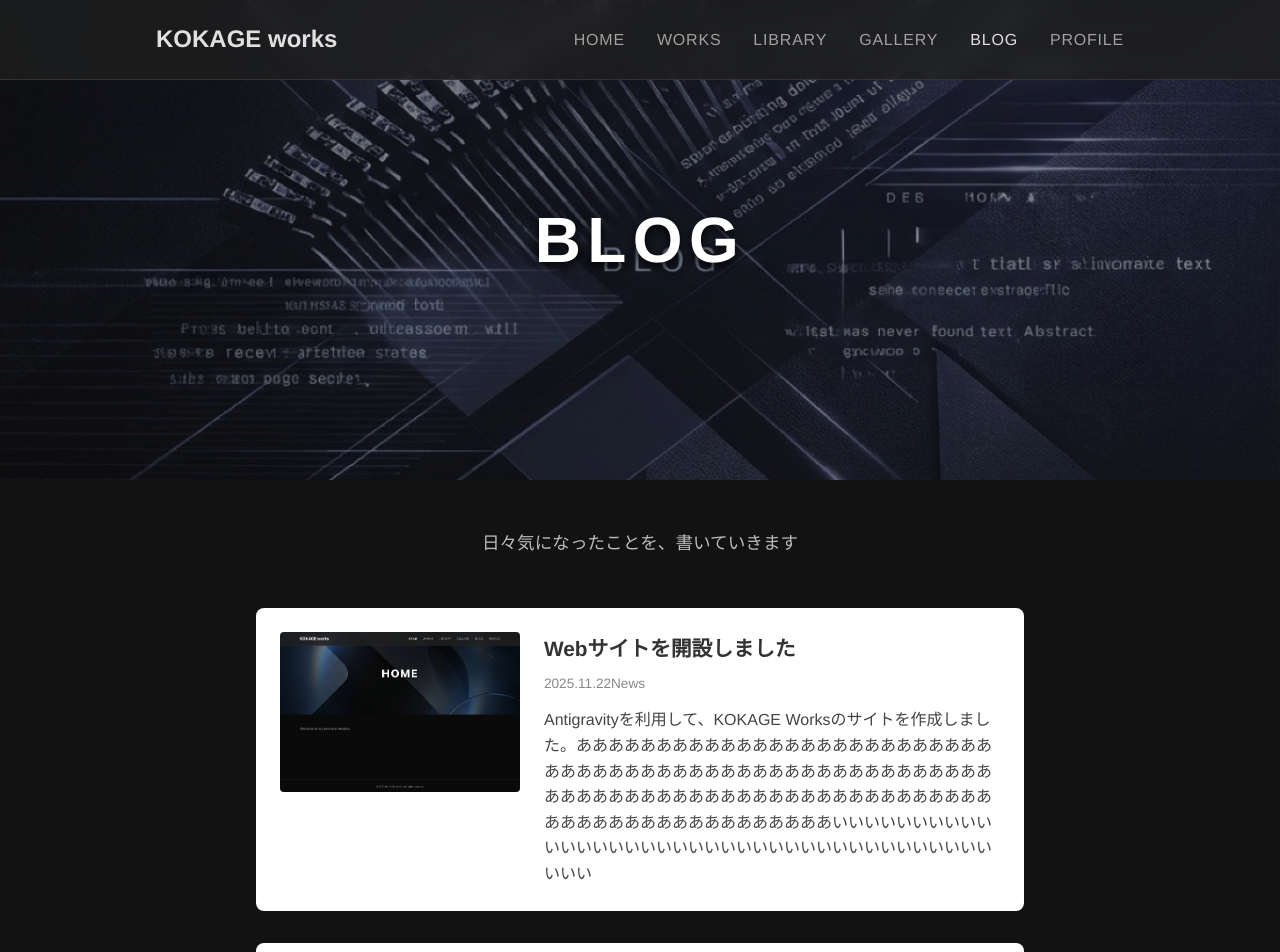
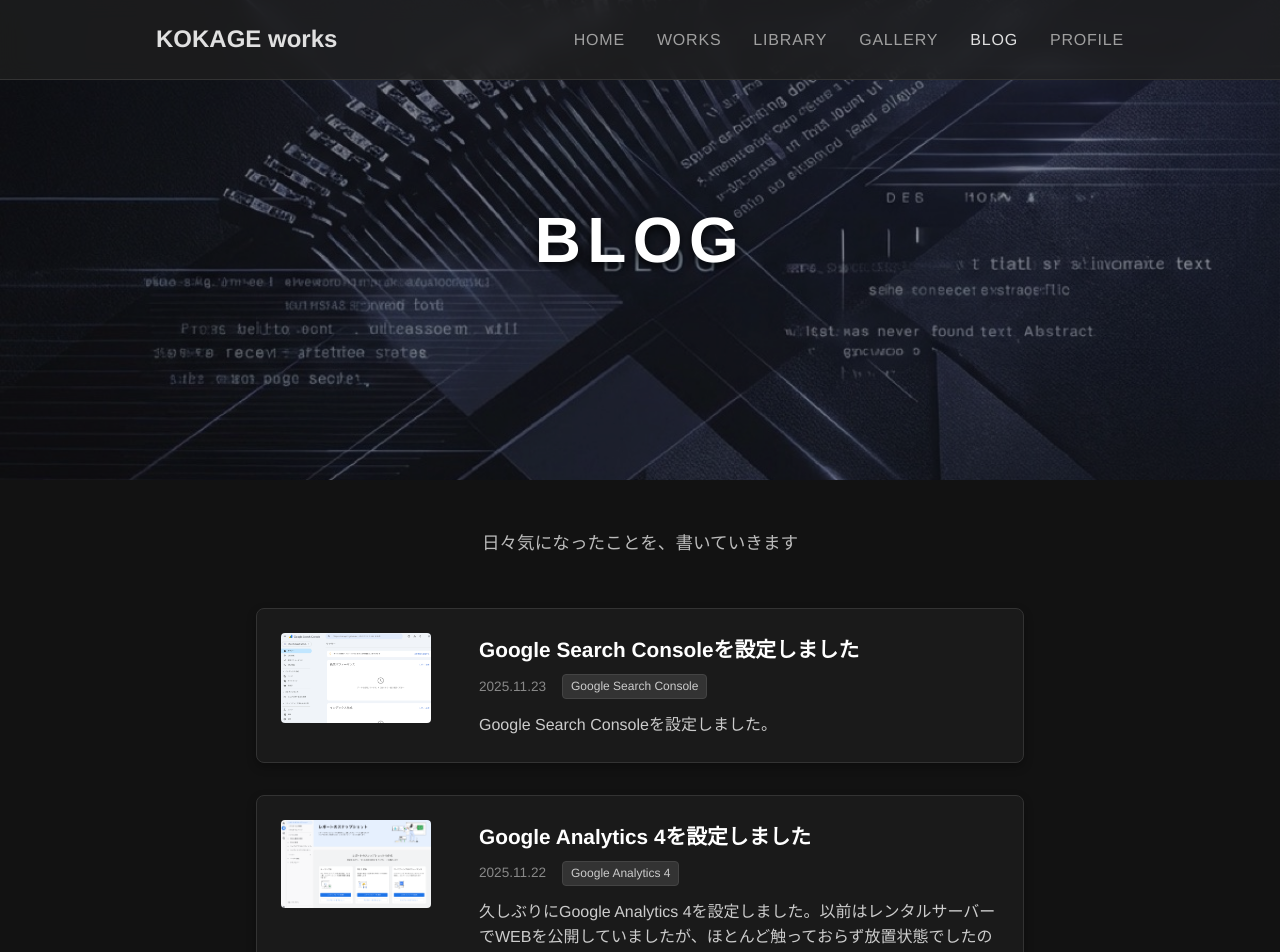
Before and after one commit to kokage21/kokage21.github.io, a React (Vite) app: page /#/blog in a window 1280 px wide. Shown: the top 952 px of the page. Built offline with nearby package versions, Linux system fonts and the light colour scheme.

Commit message:
Modify layout
各ページの表示を微修正

```diff
--- a/src/App.css
+++ b/src/App.css
@@ -197,6 +197,7 @@ body {
 /* =========================================
    5. Blog List Layout (BLOG / WORKS / GALLERY)
    ========================================= */
+
 .blog-list-container {
   max-width: 800px;
   margin: 0 auto;
@@ -206,27 +207,60 @@ body {
 .blog-card {
   display: flex;
   gap: 1.5rem;
-  background-color: #fff;
-  color: #333;
+
+  /* ★修正：背景をダークグレーに変更 */
+  background-color: #1a1a1a;
+  border: 1px solid #333;
+  /* 枠線を薄く追加 */
+
+  /* ★修正：文字色を白系に変更 */
+  color: #e0e0e0;
+
   border-radius: 8px;
   padding: 1.5rem;
   margin-bottom: 2rem;
-  box-shadow: 0 2px 8px rgba(0, 0, 0, 0.08);
+  box-shadow: 0 4px 10px rgba(0, 0, 0, 0.3);
+  /* 影を少し濃く */
   align-items: flex-start;
+  transition: transform 0.2s ease;
+  /* ホバー時の動き用 */
 }
 
+/* ホバー時に少し浮く演出（HOMEと合わせる） */
+.blog-card:hover {
+  transform: translateY(-3px);
+  border-color: #4a7c59;
+  /* KOKAGE Green */
+}
+
+/* 左側の写真エリア（高さ自動調整版） */
+/* 左側の写真エリア（幅を縮小版） */
 .blog-image-wrapper {
-  flex: 0 0 240px;
-  height: 160px;
+  float: left;
+
+  /* ★修正：幅を240pxから150px（約3/5）に変更 */
+  width: 150px;
+  /* 元は width: 240px; */
+
+  height: auto;
+  /* 高さはなりゆき（変更なし） */
+  margin-right: 1.5rem;
+  margin-bottom: 0.5rem;
   border-radius: 4px;
   overflow: hidden;
-  background-color: #f0f0f0;
+  background-color: transparent;
 }
 
 .blog-card-image {
   width: 100%;
-  height: 100%;
-  object-fit: cover;
+
+  /* ★修正：高さを自動にして比率を保つ */
+  height: auto;
+  /* 元は height: 100%; */
+
+  /* ★修正：object-fit: cover; を削除（またはコメントアウト） */
+  /* object-fit: cover; */
+
   display: block;
 }
 
@@ -235,22 +269,53 @@ body {
   min-width: 0;
 }
 
-/* カード内文字色 */
+/* カード内文字色の変更 */
 .blog-title {
-  color: #333;
+  color: #fff;
+  /* ★タイトルは真っ白に */
   font-size: 1.3rem;
   margin: 0 0 0.5rem 0;
 }
 
 .blog-content {
-  color: #444;
+  color: #ccc;
+  /* ★本文は薄いグレーに */
   line-height: 1.6;
 }
 
+/* src/styles/App.css */
+
+/* 日付やカテゴリのエリア */
 .blog-meta {
+  display: flex;
+  /* ★重要：横並びにして整列させる */
+  align-items: center;
+  /* 上下の中心を揃える */
+  gap: 1rem;
+  /* ★重要：日付とタグの間に隙間を空ける */
+  flex-wrap: wrap;
+  /* スマホでタグが多い時に折り返す */
+
   color: #888;
   font-size: 0.85rem;
   margin-bottom: 0.8rem;
+}
+
+/* カテゴリ/ツールのタグデザイン */
+.tag-mini {
+  display: inline-block;
+  background-color: #333;
+  /* ダークな背景 */
+  color: #ccc;
+  /* 明るい文字 */
+  padding: 2px 8px;
+  /* 内側の余白 */
+  border-radius: 4px;
+  /* 角丸 */
+  font-size: 0.75rem;
+  /* 文字は少し小さく */
+  border: 1px solid #444;
+  /* 薄い枠線 */
 }
 
 @media (max-width: 600px) {
@@ -263,3 +328,79 @@ body {
     height: 200px;
   }
 }
+
+/* =========================================
+   GALLERY PAGE (3列・中央揃えレイアウト)
+   ========================================= */
+
+.gallery-container {
+  max-width: 1200px;
+  margin: 0 auto 3rem;
+  padding: 0 1rem;
+}
+
+.gallery-grid {
+  display: grid;
+  /* ★PCでは「3列」に固定して大きく見せる */
+  grid-template-columns: repeat(3, 1fr);
+  gap: 2.5rem;
+  /* 写真同士の隙間も少し広げてゆったりさせる */
+}
+
+.gallery-item {
+  text-align: center;
+  /* ★文字を中央揃え */
+  transition: transform 0.2s ease;
+}
+
+.gallery-item:hover {
+  transform: translateY(-5px);
+}
+
+/* 写真のデザイン（100%表示版） */
+.gallery-thumb {
+  width: 100%;
+  /* 横幅はグリッドに合わせて100% */
+  height: auto;
+  /* ★重要：高さは写真に合わせて自動調整 */
+
+  /* aspect-ratio: 1 / 1;  ←この行を削除（またはコメントアウト） */
+  /* object-fit: cover;    ←この行を削除（またはコメントアウト） */
+
+  border-radius: 4px;
+  margin-bottom: 0.8rem;
+
+  /* 背景色は不要になるので透明に */
+  background-color: transparent;
+
+  display: block;
+  box-shadow: 0 4px 12px rgba(0, 0, 0, 0.3);
+}
+
+.gallery-info {
+  font-size: 0.9rem;
+  /* 文字を少し大きく */
+  color: #bbb;
+  /* 少し明るくして読みやすく */
+  display: flex;
+  align-items: center;
+  justify-content: center;
+  /* ★フレックスボックスの中身を中央寄せ */
+  gap: 0.8rem;
+}
+
+/* --- レスポンシブ対応 --- */
+
+/* タブレットくらいの幅なら2列にする */
+@media (max-width: 900px) {
+  .gallery-grid {
+    grid-template-columns: repeat(2, 1fr);
+  }
+}
+
+/* スマホなら1列（大きく見せる） */
+@media (max-width: 600px) {
+  .gallery-grid {
+    grid-template-columns: 1fr;
+  }
+}
--- a/src/assets/articles/blogPosts.js
+++ b/src/assets/articles/blogPosts.js
@@ -1,20 +1,29 @@
 export const blogPosts = [
+    {
+        id: 3,
+        title: "Google Search Consoleを設定しました",
+        date: "2025.11.23",
+        category: "Google Search Console",
+        content: "Google Search Consoleを設定しました。",
+        image: "/images/blogImg/id3.png",
+        featured: true,
+    },
+    {
+        id: 2,
+        title: "Google Analytics 4を設定しました",
+        date: "2025.11.22",
+        category: "Google Analytics 4",
+        content: "久しぶりにGoogle Analytics 4を設定しました。以前はレンタルサーバーでWEBを公開していましたが、ほとんど触っておらず放置状態でしたので、今回を機に再度トライしてみます",
+        image: "/images/blogImg/id2.png",
+        featured: true,
+    },
     {
         id: 1,
         title: "Webサイトを開設しました",
         date: "2025.11.22",
         category: "News",
-        content: "Antigravityを利用して、KOKAGE Worksのサイトを作成しました。ああああああああああああああああああああああああああああああああああああああああああああああああああああああああああああああああああああああああああああああああああああああああああああああああああああいいいいいいいいいいいいいいいいいいいいいいいいいいいいいいいいいいいいいいいいい",
+        content: "Antigravityを利用して、KOKAGE Worksのサイトを作成しました。",
         image: "/images/blogImg/id1.png",
         featured: true,
     },
-    {
-        id: 2,
-        title: "GitHubの練習中",
-        date: "2025.11.22",
-        category: "GitHub",
-        content: "GitHub初心者です。とりあえずCommitとPushを繰り返しています。",
-        image: "/images/blogImg/id2.png",
-        featured: true,
-    },
 ];
--- a/src/assets/articles/galleryPosts.js
+++ b/src/assets/articles/galleryPosts.js
@@ -3,14 +3,14 @@ export const galleryPosts = [
     {
         id: 1,
         location: "Tokyo",
-        date: "2024.11",
+        date: "2024.11.02",
         image: "/images/galleryImg/20241102.jpg",
         featured: true,
     },
     {
         id: 2,
         location: "Chiba",
-        date: "2024.12",
+        date: "2024.12.21",
         image: "/images/galleryImg/20241221.jpg",
         featured: true,
     },
--- a/src/assets/articles/libraryPosts.js
+++ b/src/assets/articles/libraryPosts.js
@@ -1,18 +1,24 @@
 export const libraryPosts = [
     {
-        id: 1,
-        title: "思考の整理学",
-        author: "外山 滋比古",
-        comment: "継時脳の自分にとって、アイデアを寝かせることの重要性を学んだ。",
+        id: 2,
+        title: "Pythonデータ分析入門",
+        author: "Wes McKinney",
+        category: "Essay",
+        date: "2025.11.22",
+        content: "Pandasの基礎固めを実施中。Pythonを使ったデータ分析初心者におすすめ",
+        image: null,
         link: "https://github.com/kokage21/...",
         featured: true,
     },
     {
-        id: 2,
-        title: "Pythonデータ分析入門",
-        author: "Wes McKinney",
-        comment: "Pandasの基礎固めに最適。辞書的に使っている。",
-        link: "https://github.com/kokage21/...",
+        id: 1,
+        title: "かんたんプロンプト",
+        author: "佐藤源彦（著）",
+        category: "Tech",
+        date: "2025.11.22",
+        content: "生成AIに効果的なプロンプトの作り方が書かれている。",
+        image: "/images/libraryImg/id1.png",
+        link: "https://amzn.asia/d/2O7Zz02",
         featured: true,
     },
 ];
--- a/src/assets/articles/worksPosts.js
+++ b/src/assets/articles/worksPosts.js
@@ -4,6 +4,7 @@ export const worksPosts = [
     {
         id: 1,
         title: "ポートフォリオサイト作成",
+        date: "2025.11.22",
         category: "Web Development",
         tools: ["React", "Vite", "GitHub Pages"],
         image: null, //projectImg1, または画像のパス文字列
@@ -14,6 +15,7 @@ export const worksPosts = [
     {
         id: 2,
         title: "Googleアナリティクスを設定",
+        date: "2025.11.22",
         category: "Google Analysis 4",
         tools: ["Google Analytics 4"],
         image: null,
--- a/src/pages/Blog.jsx
+++ b/src/pages/Blog.jsx
@@ -16,11 +16,8 @@ function Blog() {
 
             <div className="blog-list-container">
                 {blogPosts.map((post) => (
-                    // ★修正：idを `blog-${post.id}` から `post-${post.id}` に変更
-                    // これで Home.jsx のリンク先 (/blog#post-1) と一致します
                     <article key={post.id} id={`post-${post.id}`} className="blog-card">
 
-                        {/* ...以下、変更なし... */}
                         {post.image && (
                             <div className="blog-image-wrapper">
                                 <img src={post.image} alt={post.title} className="blog-card-image" />
@@ -30,9 +27,13 @@ function Blog() {
                         <div className="blog-text-area">
                             <div className="blog-header">
                                 <h2 className="blog-title">{post.title}</h2>
+
+                                {/* ★ここを修正します！ */}
                                 <div className="blog-meta">
                                     <span className="blog-date">{post.date}</span>
-                                    <span className="blog-category">{post.category}</span>
+
+                                    {/* className="tag-mini" を追加してください */}
+                                    <span className="tag-mini">{post.category}</span>
                                 </div>
                             </div>
                             <p className="blog-content">{post.content}</p>
--- a/src/pages/Gallery.jsx
+++ b/src/pages/Gallery.jsx
@@ -1,6 +1,5 @@
 import React from 'react';
 import heroImage from '../assets/images/gallery-hero.png';
-// ★データファイルを読み込む
 import { galleryPosts } from '../assets/articles/galleryPosts.js';
 
 function Gallery() {
@@ -10,45 +9,42 @@ function Gallery() {
                 <img src={heroImage} alt="Gallery Hero" className="hero-image" />
                 <h1 className="page-title">GALLERY</h1>
             </div>
+
             <p className="page-description">
                 Photo gallery & Artworks.
             </p>
 
-            {/* 統一されたコンテナクラス */}
-            <div className="blog-list-container">
-                {galleryPosts.map((art) => (
-                    <article key={art.id} id={`art-${art.id}`} className="blog-card">
+            {/* ★ここからGALLERY専用レイアウト */}
+            <div className="gallery-container">
+                <div className="gallery-grid">
+                    {galleryPosts.map((art) => (
+                        <div key={art.id} id={`art-${art.id}`} className="gallery-item">
 
-                        {/* 左：画像エリア */}
-                        {art.image && (
-                            <div className="blog-image-wrapper">
-                                <img src={art.image} alt={art.title} className="blog-card-image" />
-                            </div>
-                        )}
+                            {/* 写真エリア（正方形のタイル） */}
+                            {art.image && (
+                                <img
+                                    src={art.image}
+                                    alt={art.title}
+                                    className="gallery-thumb"
+                                />
+                            )}
 
-                        {/* 右：文章エリア */}
-                        <div className="blog-text-area">
-                            <div className="blog-header">
-                                <h2 className="blog-title">{art.title}</h2>
+                            {/* 情報エリア（日付と場所のみ） */}
+                            <div className="gallery-info">
+                                <span>{art.date}</span>
 
-                                <div className="blog-meta">
-                                    <span className="blog-date">{art.date}</span>
-                                    <span className="tag-mini">{art.category}</span>
-
-                                    {/* ★GALLERY特有：場所があれば表示 */}
-                                    {art.location && (
-                                        <span style={{ marginLeft: '10px', fontSize: '0.8rem', color: '#666' }}>
-                                            📍 {art.location}
-                                        </span>
-                                    )}
-                                </div>
+                                {/* 場所がある場合のみ表示 */}
+                                {art.location && (
+                                    <>
+                                        <span style={{ opacity: 0.5 }}>|</span> {/* 区切り線 */}
+                                        <span>📍 {art.location}</span>
+                                    </>
+                                )}
                             </div>
 
-                            <p className="blog-content">{art.content}</p>
                         </div>
-
-                    </article>
-                ))}
+                    ))}
+                </div>
             </div>
         </div>
     );
--- a/src/pages/Home.jsx
+++ b/src/pages/Home.jsx
@@ -1,13 +1,14 @@
 import React from 'react';
-import { Link } from 'react-router-dom'; // ★修正1：これを忘れると動かない！
+import { Link } from 'react-router-dom';
 import heroImage from '../assets/images/home-hero.png';
 
 import { blogPosts } from '../assets/articles/blogPosts.js';
 import { worksPosts } from '../assets/articles/worksPosts.js';
+import { libraryPosts } from '../assets/articles/libraryPosts.js'; // ★復活
 
 function Home() {
 
-    // Blogからの選抜
+    // Blog
     const featuredBlogs = blogPosts
         .filter(post => post.featured)
         .map(post => ({
@@ -16,11 +17,11 @@ function Home() {
             image: post.image,
             category: "BLOG / " + post.category,
             description: post.content.substring(0, 40) + "...",
-            link: `/blog#post-${post.id}`
+            link: `/blog#post-${post.id}`,
+            date: post.date
         }));
 
-    // Worksからの選抜
-    // ★修正2：変数を「worksData」から「worksPosts」に修正
+    // Works
     const featuredWorks = worksPosts
         .filter(work => work.featured)
         .map(work => ({
@@ -29,15 +30,30 @@ function Home() {
             image: work.image,
             category: "WORKS / " + work.category,
             description: work.description,
-            link: `/works#work-${work.id}` // ※Worksページ側のID設定も忘れずに！
+            link: `/works#work-${work.id}`,
+            date: work.date
         }));
 
-    // ★修正3：ドット3つ(...)をつけて、配列を「結合」する
-    // これがないと、[[blog], [work]] という二重構造になり、mapでエラーになります
+    // Library（★ここを復活させます！）
+    const featuredLibrary = libraryPosts
+        .filter(book => book.featured)
+        .map(book => ({
+            id: `book-${book.id}`,
+            title: book.title,
+            image: book.image,
+            category: "LIBRARY / " + book.category,
+            description: book.content.substring(0, 40) + "...",
+            link: `/library#book-${book.id}`,
+            date: book.date
+        }));
+
     const dashboardItems = [
         ...featuredBlogs,
-        ...featuredWorks
-    ];
+        ...featuredWorks,
+        ...featuredLibrary // ★ここも復活！
+    ]
+        .sort((a, b) => new Date(b.date) - new Date(a.date))
+        .slice(0, 6);
 
     return (
         <div className="page-container">
@@ -45,22 +61,25 @@ function Home() {
                 <img src={heroImage} alt="Home Hero" className="hero-image" />
                 <h1 className="page-title">HOME</h1>
             </div>
+
             <p className="page-description">
                 Welcome to KOKAGE Works. <br />
                 最新の活動記録です。
-                現在勉強しながらWEBサイト構築中。(ほとんど生成AI頼りですが汗)
             </p>
 
             <div className="grid-container">
-                {/* データがある場合のみ表示する安全策(?.) */}
-                {dashboardItems?.map((item) => (
+                {dashboardItems.map((item) => (
                     <Link key={item.id} to={item.link} className="grid-card">
 
-                        {/* 画像があれば表示 */}
                         {item.image && <img src={item.image} alt={item.title} className="grid-image" />}
 
                         <div className="grid-content">
                             <h3>{item.title}</h3>
+
+                            <div style={{ fontSize: '0.85rem', color: '#888', marginBottom: '0.5rem' }}>
+                                {item.date}
+                            </div>
+
                             <div className="tags">
                                 <span className="tag">{item.category}</span>
                             </div>
--- a/src/pages/Works.jsx
+++ b/src/pages/Works.jsx
@@ -14,34 +14,34 @@ function Works() {
                 Here are my works.
             </p>
 
-            {/* ★修正1：grid-container を blog-list-container に変更 */}
             <div className="blog-list-container">
                 {worksPosts.map((item) => (
-                    // ★修正2：grid-card を blog-card に変更
                     <article key={item.id} id={`work-${item.id}`} className="blog-card">
 
-                        {/* ★修正3：画像エリア（BLOGと同じ構造にする） */}
+                        {/* 画像エリア */}
                         {item.image && (
                             <div className="blog-image-wrapper">
                                 <img src={item.image} alt={item.title} className="blog-card-image" />
                             </div>
                         )}
 
-                        {/* ★修正4：文章エリア（BLOGと同じ構造にする） */}
+                        {/* 文章エリア */}
                         <div className="blog-text-area">
-                            {/* タイトルとタグ */}
                             <div className="blog-header">
                                 <h2 className="blog-title">{item.title}</h2>
 
-                                {/* ツール名（タグ）の表示エリア */}
-                                <div className="tags" style={{ marginBottom: '1rem' }}>
+                                {/* ★ここをBLOG/LIBRARYと統一！ */}
+                                <div className="blog-meta">
+                                    {/* 日付 */}
+                                    <span className="blog-date">{item.date}</span>
+
+                                    {/* ツール（タグ）を並べる */}
                                     {item.tools.map(tool => (
-                                        <span key={tool} className="tag">{tool}</span>
+                                        <span key={tool} className="tag-mini">{tool}</span>
                                     ))}
                                 </div>
                             </div>
 
-                            {/* 説明文 */}
                             <p className="blog-content">{item.description}</p>
                         </div>
 
```
Also changed, not shown: src/assets/articles/homePosts.js (deleted, +0 -20 lines), public/images/blogImg/id3.png (added), public/images/libraryImg/id1.png (added).
